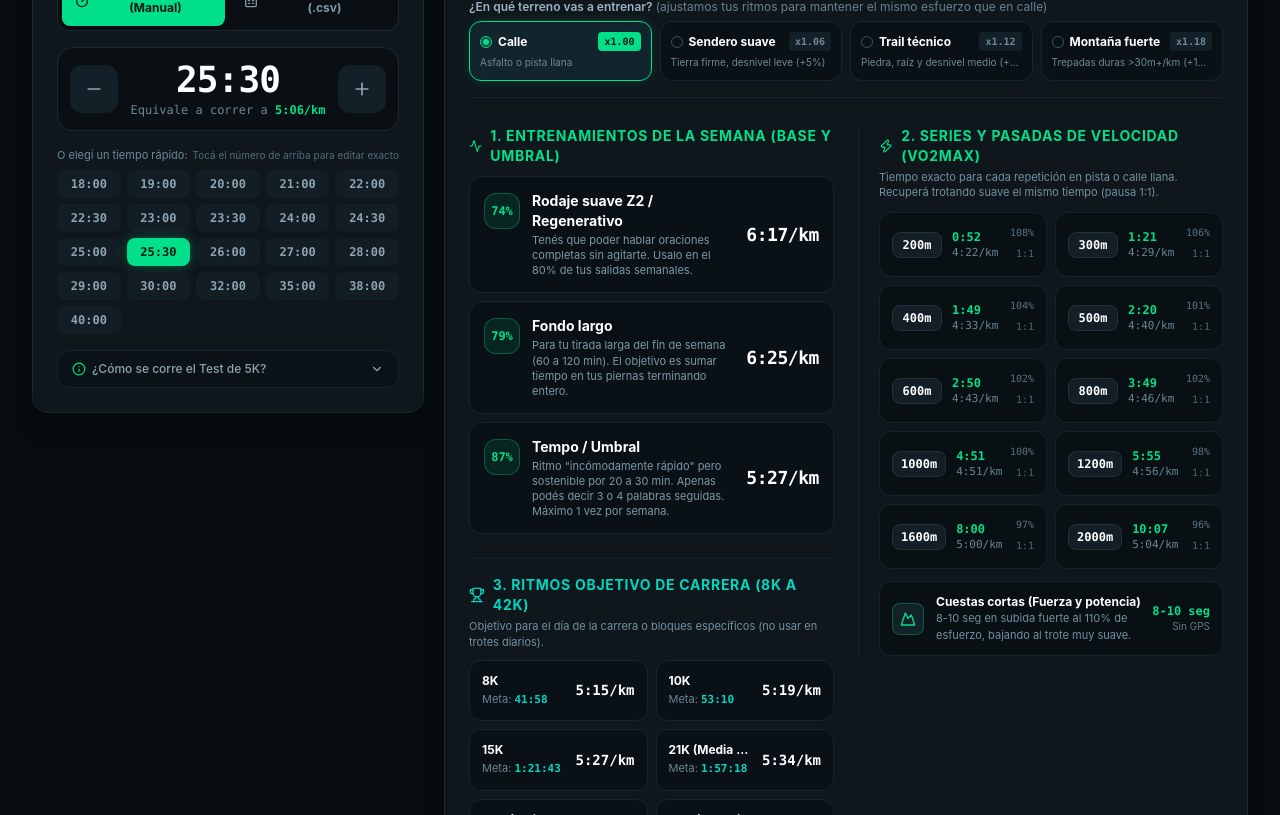
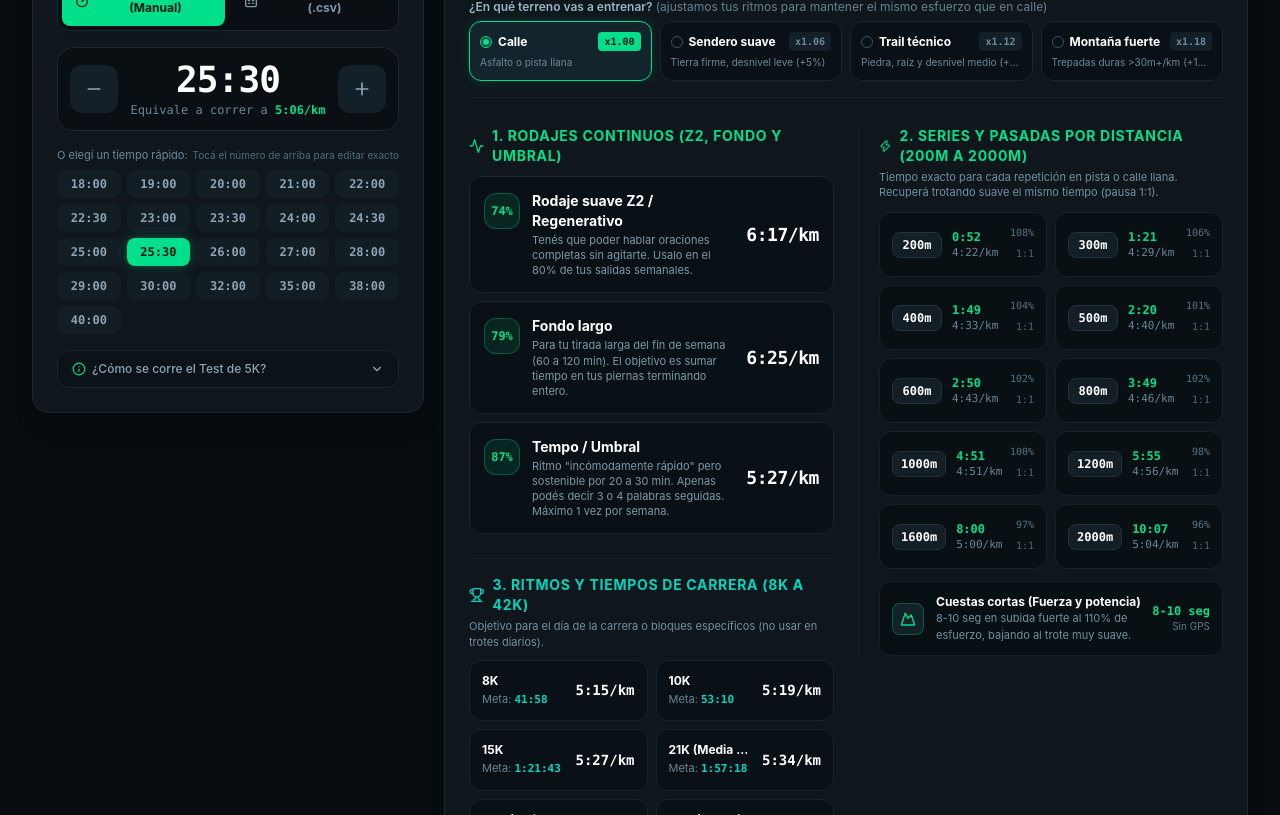
Before and after one commit to valdivieso01/lab-running, a Next.js app: page / in a window 1280 px wide. Shown: the part 460-1275 px from the top of the page. Built offline with nearby package versions, Linux system fonts and the light colour scheme.

Commit message:
feat: clarify pace table section headings

```diff
--- a/src/app/page.tsx
+++ b/src/app/page.tsx
@@ -117,18 +117,18 @@ export default function Home() {
     }
     text += `\n\n`;
 
-    text += `🟢 *1. ENTRENAMIENTOS DE LA SEMANA*\n`;
+    text += `🟢 *1. RODAJES CONTINUOS (Z2, FONDO Y UMBRAL)*\n`;
     text += `• ${paces[0].name}: ${paces[0].paceFormatted} (${paces[0].badge})${hrProfile ? ` [${hrProfile.zones.z2}]` : ''}\n`;
     text += `• ${paces[1].name}: ${paces[1].paceFormatted} (${paces[1].badge})${hrProfile ? ` [${hrProfile.zones.fondo}]` : ''}\n`;
     text += `• ${paces[2].name}: ${paces[2].paceFormatted} (${paces[2].badge})${hrProfile ? ` [${hrProfile.zones.tempo}]` : ''}\n\n`;
 
-    text += `🔴 *2. SERIES E INTERVALOS VO2MAX*${hrProfile ? ` (${hrProfile.zones.vo2max})` : ''}\n`;
+    text += `🔴 *2. SERIES Y PASADAS POR DISTANCIA (200M A 2000M)*${hrProfile ? ` (${hrProfile.zones.vo2max})` : ''}\n`;
     intervals.forEach((inv) => {
       text += `• ${inv.distance}: ${inv.repTimeFormatted} por pasada (${inv.paceFormatted})\n`;
     });
     text += `• Cuestas cortas: 8-10 seg en subida fuerte\n\n`;
 
-    text += `🏆 *3. RITMOS OBJETIVO DE CARRERA*\n`;
+    text += `🏆 *3. RITMOS Y TIEMPOS DE CARRERA (8K A 42K)*\n`;
     paces.slice(3).forEach((p) => {
       const cleanName = p.name.replace('Ritmo Objetivo ', '');
       const meta = p.totalTimeFormatted ? ` [Meta: ${p.totalTimeFormatted}]` : '';
--- a/src/components/PaceTable.tsx
+++ b/src/components/PaceTable.tsx
@@ -226,15 +226,15 @@ export const PaceTable: React.FC<PaceTableProps> = ({
 
       {/* 2-Column Body inside PaceTable (creating a 3-column overall screen layout) */}
       <div className="grid grid-cols-1 xl:grid-cols-2 gap-6 items-start">
-        {/* LEFT SUB-COLUMN (Column 2 of screen): Weekly Base/Threshold + Race Projections */}
+        {/* LEFT SUB-COLUMN (Column 2 of screen): Continuous Runs + Race Projections */}
         <div className="space-y-6">
-          {/* SECTION 1: Weekly Base & Threshold Training */}
+          {/* SECTION 1: Continuous Runs (Z2, Fondo & Threshold) */}
           <div className="space-y-2.5">
             <div className="flex items-center justify-between">
               <div className="flex items-center gap-2">
                 <Activity className="w-4 h-4 text-[#00df89]" />
                 <h3 className="text-xs md:text-sm font-bold uppercase tracking-wider text-[#00df89]">
-                  1. Entrenamientos de la Semana (Base y Umbral)
+                  1. Rodajes Continuos (Z2, Fondo y Umbral)
                 </h3>
               </div>
             </div>
@@ -304,7 +304,7 @@ export const PaceTable: React.FC<PaceTableProps> = ({
                 <div className="flex items-center gap-2">
                   <Trophy className="w-4 h-4 text-teal-400" />
                   <h3 className="text-xs md:text-sm font-bold uppercase tracking-wider text-teal-400">
-                    3. Ritmos Objetivo de Carrera (8K a 42K)
+                    3. Ritmos y Tiempos de Carrera (8K a 42K)
                   </h3>
                 </div>
                 {hrProfile && (
@@ -376,7 +376,7 @@ export const PaceTable: React.FC<PaceTableProps> = ({
               <div className="flex items-center gap-2">
                 <Zap className="w-4 h-4 text-[#00df89]" />
                 <h3 className="text-xs md:text-sm font-bold uppercase tracking-wider text-[#00df89]">
-                  2. Series y Pasadas de Velocidad (VO2Max)
+                  2. Series y Pasadas por Distancia (200m a 2000m)
                 </h3>
               </div>
               {hrProfile && (
```
